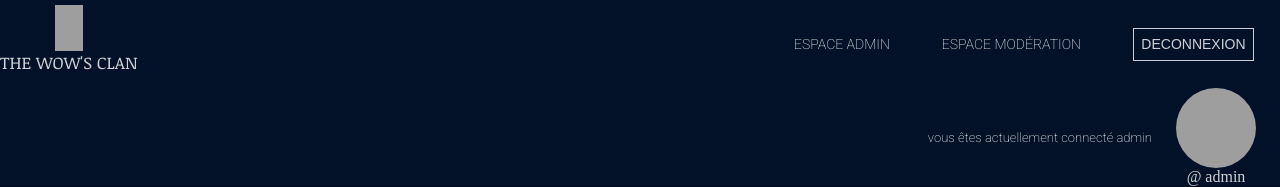
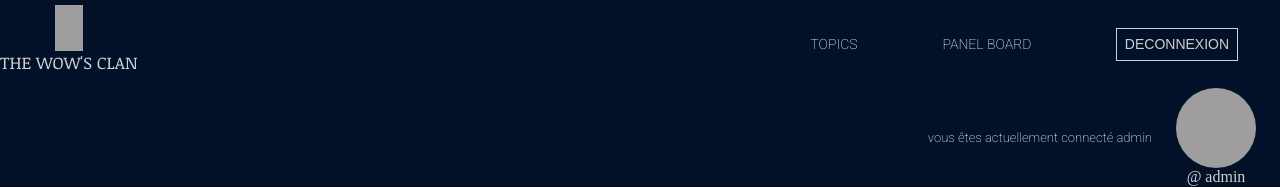
Before and after one commit to nadia-rais/forum, a PHP site: page /index.php in a window 1280 px wide. Shown: the top 187 px of the page. Run offline with PHP 8.4, Linux system fonts and the light colour scheme; a user stored in the database is signed in; data comes from the database, SQL or seed files in the repository; some libraries are stand-ins or nearby versions; grey boxes are pictures that could not be loaded.

Commit message:
update espace admin
update

```diff
--- a/admin.php
+++ b/admin.php
@@ -1,6 +1,6 @@
 <?php
 session_start();
-$connect = mysqli_connect("localhost", "root", "root", 'forum');
+$connect = mysqli_connect("localhost", "root", "", 'forum');
 
 $request = "SELECT * FROM utilisateurs ORDER by date DESC";
 $query = mysqli_query($connect, $request);
--- a/includes/header.php
+++ b/includes/header.php
@@ -5,6 +5,7 @@ if (isset($_POST["deco"])) {
     header('Location:index.php');
 }
 ?>
+
 <header>
   <nav>
     <section id="top-logo">
@@ -14,10 +15,10 @@ if (isset($_POST["deco"])) {
     <ul id="nav__links">
       <?php
         if (isset($_SESSION["login"])){
-          if($_SESSION["login"] == "admin"){
+          if($_SESSION["login"] == "admin" OR $_SESSION["login"] == "moderateur"){
           ?>
-          <li><a href="admin.php">ESPACE ADMIN</a></li>
-          <li><a href="moderation.php">ESPACE MODÉRATION</a></li>
+          <li><a href="topic.php">TOPICS</a></li>
+          <li><a href="admin.php">PANEL BOARD</a></li>
           <?php
           }
           else{
```
